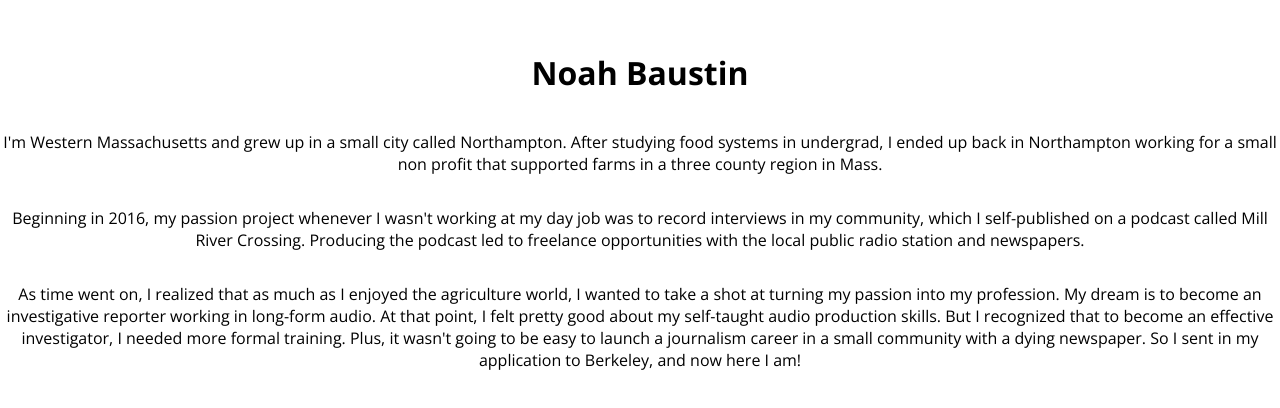
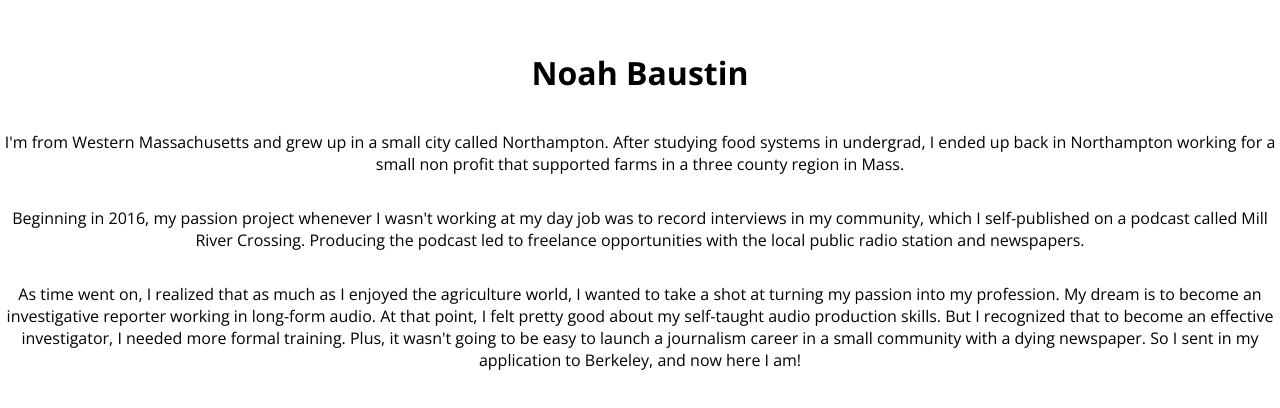
Before and after one commit to Noah-Baustin/NB_Personal_Page, a plain HTML site: page index.html in a window 1280 px wide. Shown: the part 192-600 px from the top of the page. Drawn offline with nearby package versions, Linux system fonts and the light colour scheme.

Commit message:
Update index.html

```diff
--- a/index.html
+++ b/index.html
@@ -10,7 +10,7 @@
 
 <h1>Noah Baustin</h1>
 
-<p>I'm Western Massachusetts and grew up in a small city called Northampton. After studying food systems in undergrad, I ended up back in Northampton working for a small non profit that supported farms in a three county region in Mass.</p>
+<p>I'm from Western Massachusetts and grew up in a small city called Northampton. After studying food systems in undergrad, I ended up back in Northampton working for a small non profit that supported farms in a three county region in Mass.</p>
 
 <p>Beginning in 2016, my passion project whenever I wasn't working at my day job was to record interviews in my community, which I self-published on a podcast called Mill River Crossing. Producing the podcast led to freelance opportunities with the local public radio station and newspapers.</p>
 
```
